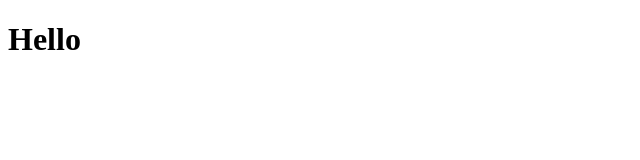
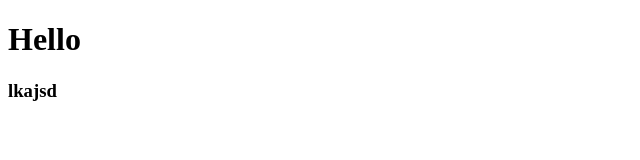
Before and after one commit to shamim150/xyz, a plain HTML site: page index.html in a window 1280 px wide. Shown: the full height of the page, 0-640 px from the left. Drawn offline with Linux system fonts and the light colour scheme.

Commit message:
new secxtion add

```diff
--- a/index.html
+++ b/index.html
@@ -13,5 +13,9 @@
 
     <!-- ========== End Section ========== -->
 
+
+    <section>
+        <h3>lkajsd</h3>
+    </section>
 </body>
 </html>
```
